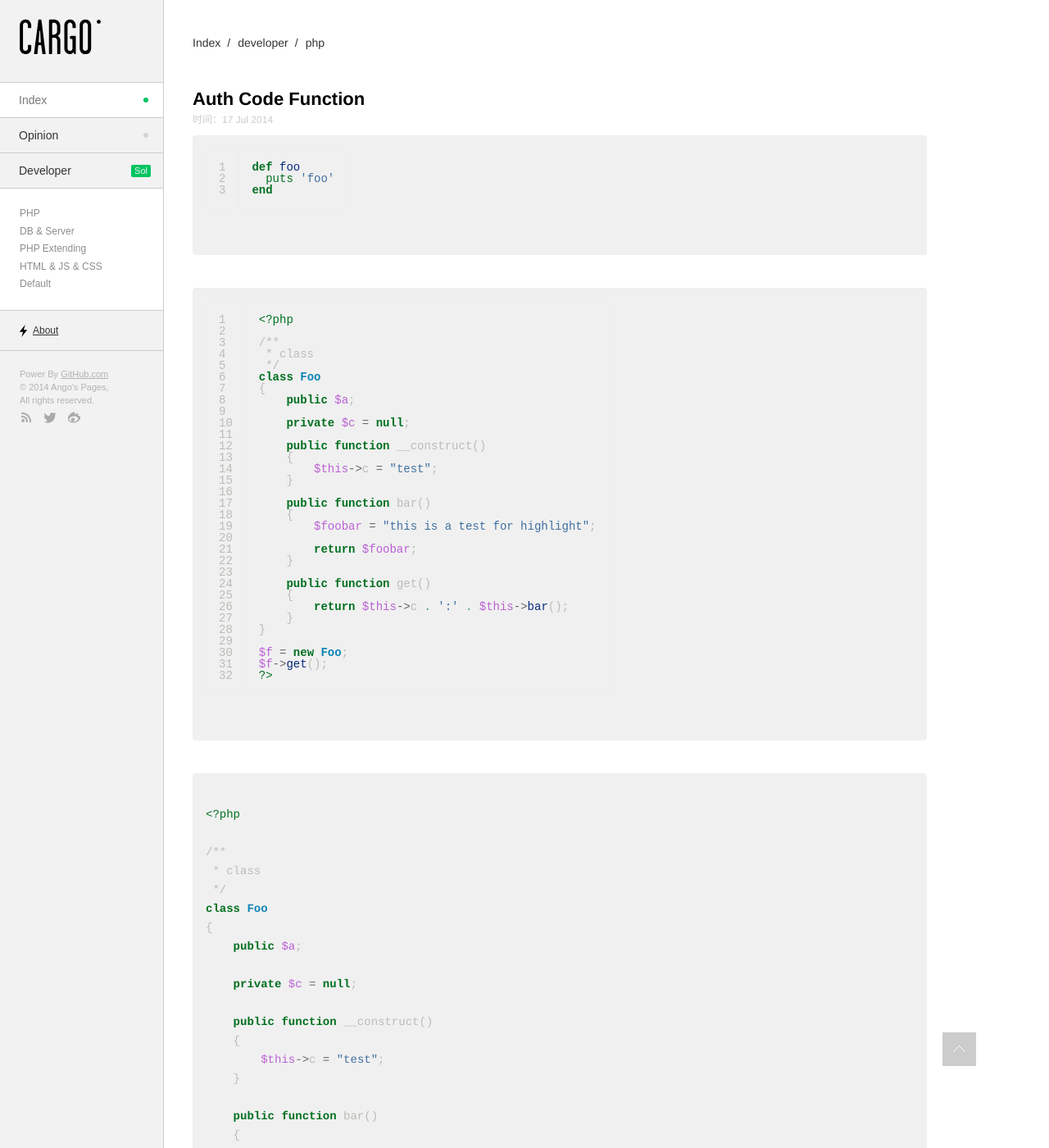
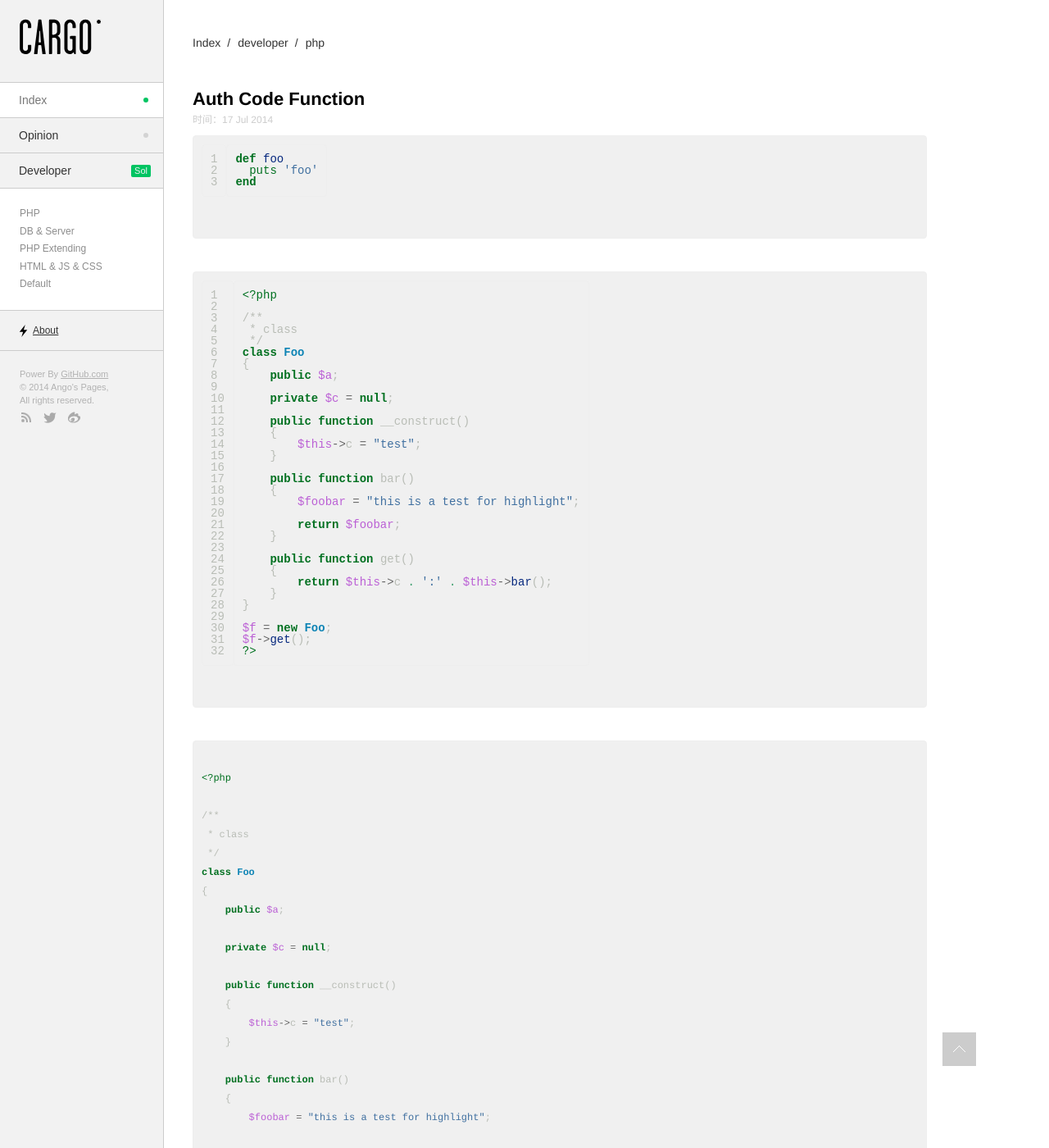
Before and after one commit to Angos/angos.github.io, a Jekyll site: the page built from _posts/developer/2014-07-17-Auth-Code-Function.md, in a window 1280 px wide and 1400 px high. Shown: the whole window at 82% size. Built offline with Jekyll 4.4.1, drawn with Linux system fonts in a browser that asks for light colours; nearby versions of some CDN libraries; Markdown is read by kramdown in place of the engine named in the settings.

Commit message:
modified

```diff
--- a/assets/styles/default.css
+++ b/assets/styles/default.css
@@ -152,14 +152,14 @@
 	border: 1px solid #ccc;
 	padding: 0 5px;
 	font-family: "Courier";
-	line-height: 14px;
-	font-size: 14px;
+	line-height: 1;
+	font-size: 12px;
 	word-wrap: break-word;
 }
 
 pre {
 	/*background-color: #000;*/
-	padding: 15px;
+	padding: 10px;
 	overflow: auto;
 	margin-bottom: 40px;
 	font-size: 14px;
```
